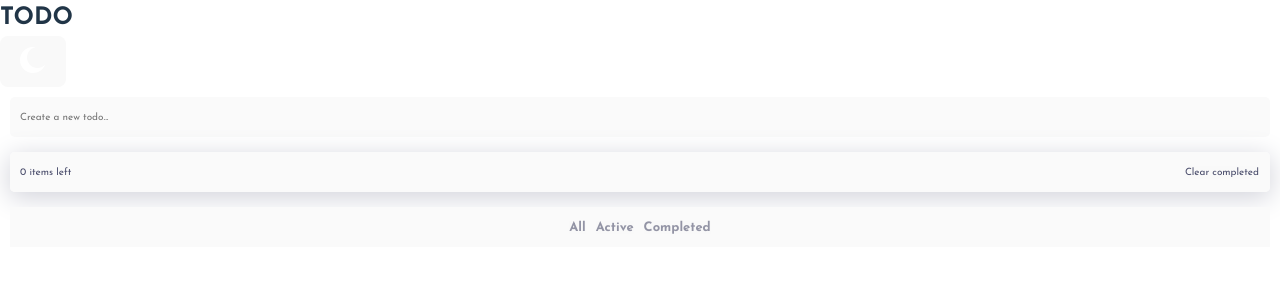
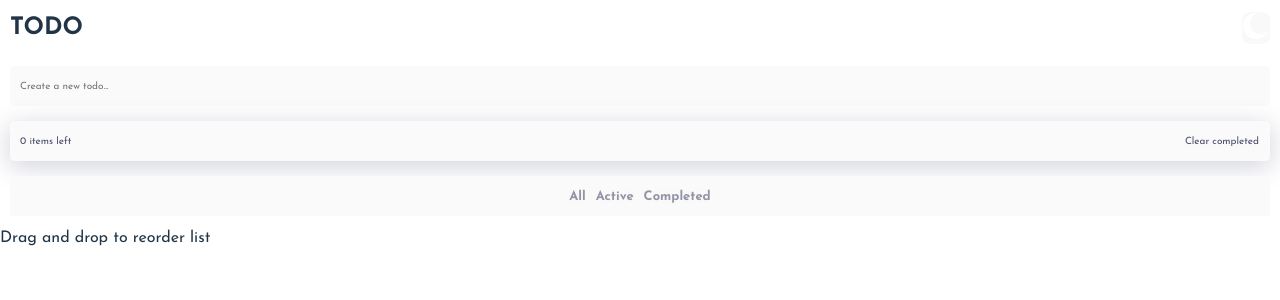
Before and after one commit to unkuseni/todo-app, a React (Vite) app: page / in a window 1280 px wide. Shown: the top 300 px of the page. Built offline with nearby package versions, Linux system fonts and the light colour scheme.

Commit message:
finally got the theme to work

```diff
--- a/src/App.module.scss
+++ b/src/App.module.scss
@@ -30,7 +30,8 @@ $desktop-dark-img: url(./assets/bg-desktop-dark.jpg);
   align-items: center;
   justify-items: center;
   align-content: center;
-  justify-content: center;
+  justify-content: space-between;
+  padding: 10px;
 }
 .light-theme {
   .container {
@@ -52,3 +53,6 @@ background-color: $Very-Dark-Grayish-Blue;
     color: $Very-Light-Gray;
   }
 }
+.theme_button {
+  padding: 0em;
+}
--- a/src/App.tsx
+++ b/src/App.tsx
@@ -43,9 +43,9 @@ const App: React.FC<AppProps> = ({ className }) => {
                     [styles['light-theme']]: theme === 'light',
                 })}
             >
-                <div>
+                <div className={styles.header}>
                     <h2>TODO</h2>
-                    <button onClick={toggleTheme}>
+                    <button onClick={toggleTheme} className={styles.theme_button}>
                         {theme === 'light' ? (
                             <img src={moonIcon} alt="moon icon" />
                         ) : (
@@ -53,7 +53,10 @@ const App: React.FC<AppProps> = ({ className }) => {
                         )}
                     </button>
                 </div>
-                <Todo/>
+                <Todo />
+                <article>
+                    <p>Drag and drop to reorder list</p>
+                </article>
             </div>
         </ThemeContext.Provider>
     );
```
Lines whose indentation alone changed are shown as unchanged.
